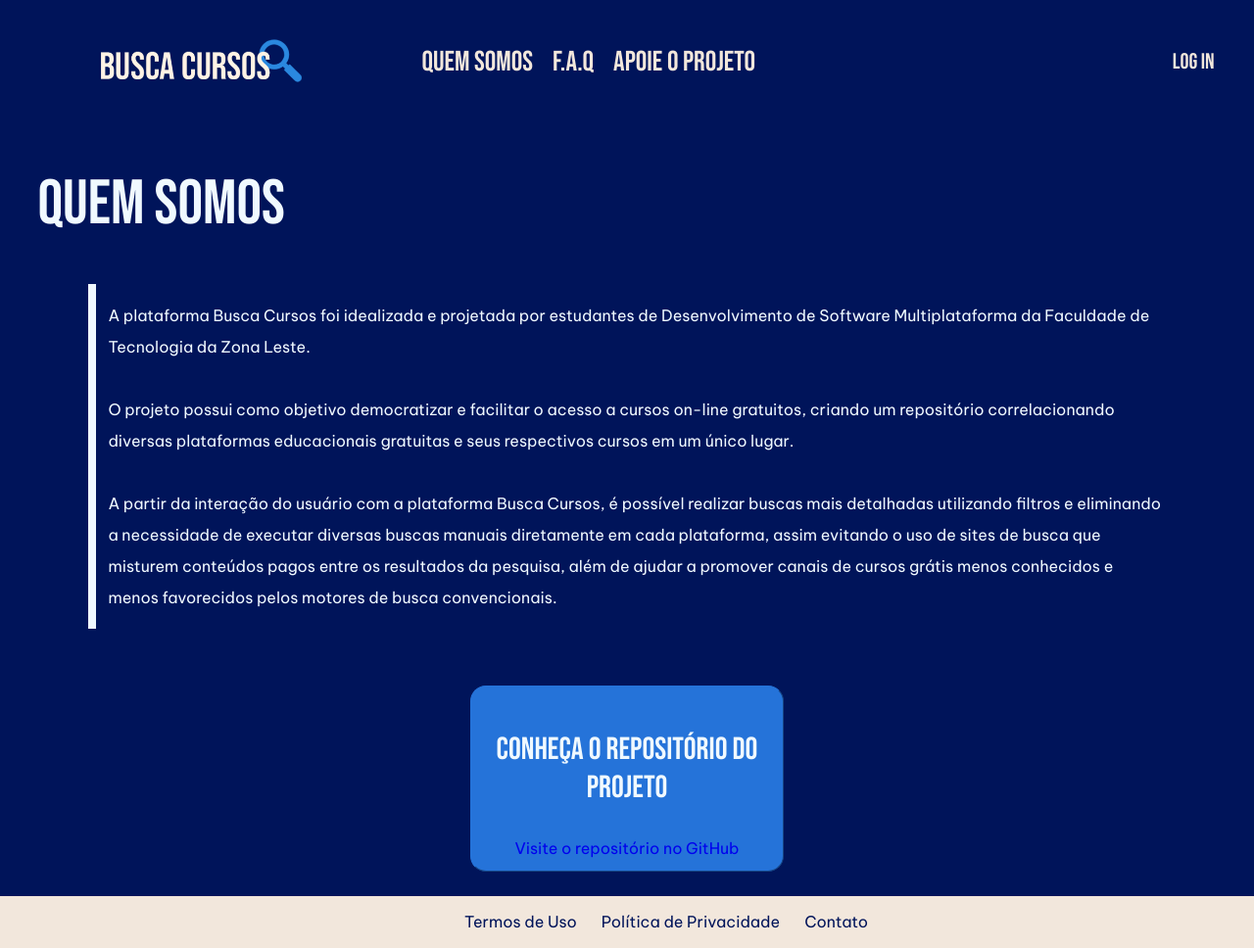
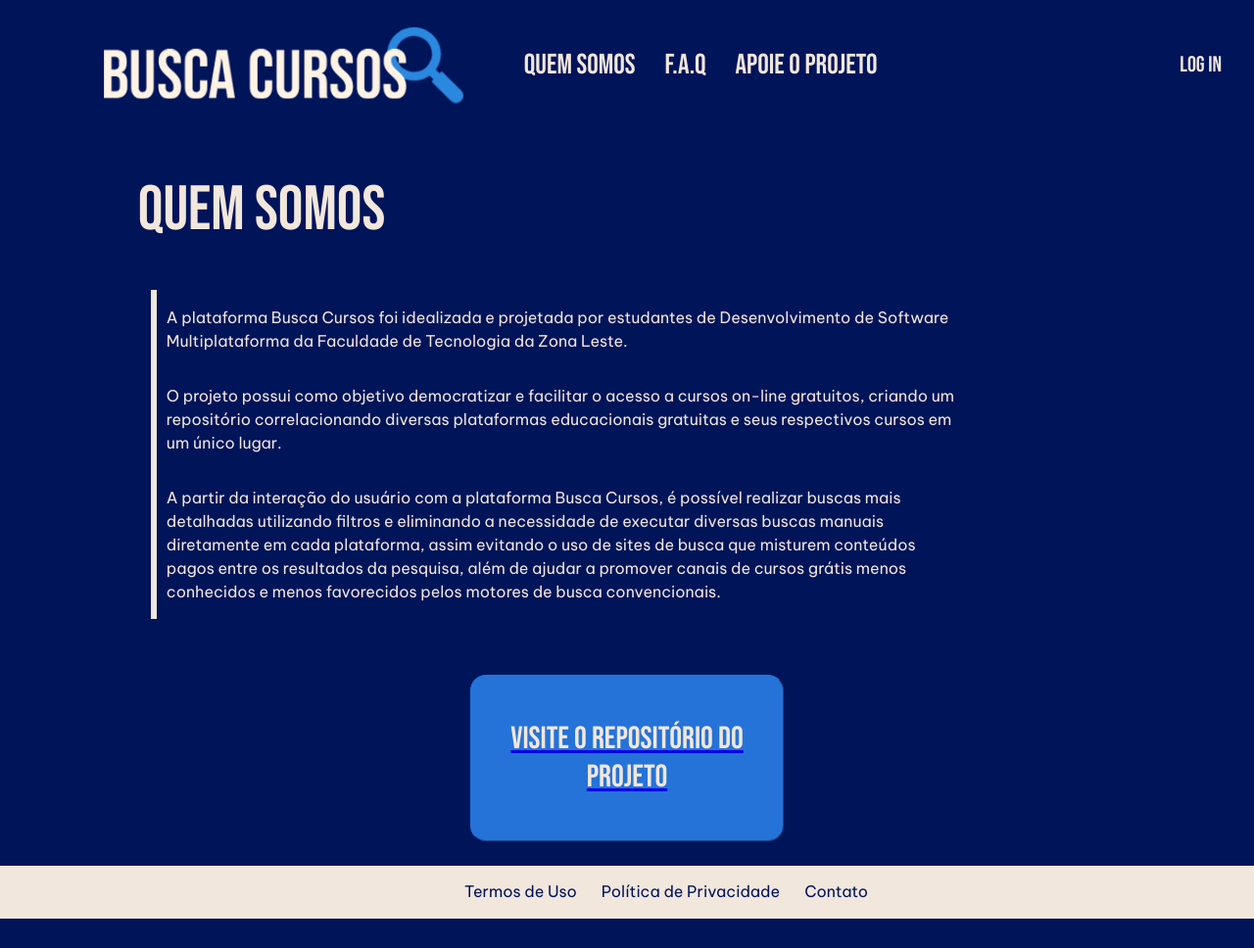
Before and after one commit to Gabidanety/ProjetoIntegrado_DSM, a PHP site: page /Pages/quemSomos.html in a window 1280 px wide; the page is wider, and only the part inside the window is pictured. Shown: that part at 98% size. After the commit the page ends 938 px from the top of that part, so only its background shows below. Run offline with PHP 8.4, Linux system fonts and the light colour scheme.

Commit message:
[styles] Ajustes nos títulos e textos

```diff
--- a/Css/quemSomos.css
+++ b/Css/quemSomos.css
@@ -21,25 +21,11 @@
     --branco-bege: #F2E7DC;
 }
 
-h1{
+h1, h2, h3, h4{
     font-family: bebas;
 }
-h2{
-    font-family: bebas;
-}
-h3{
-    font-family: bebas;
-}
-h4{
-    font-family: bebas;
-}
-a{
-    font-family: vietnam;
-}
-p{
-    font-family: vietnam;
-}
-input{
+
+a, p, input{
     font-family: vietnam;
 }
 
@@ -54,6 +40,8 @@ body {
 }
 
 .div_container{
+    width: 100%;
+    background-color: var(--azul-escuro);
     height: 100%;
 
 }
@@ -62,42 +50,38 @@ body {
 
 header{
     width: 100%;
-    height: 20%;
+    height: 120px;
     display: flex;
     justify-content: space-between;
     align-items: center;
     padding: 0.5%;
-    bottom: 0;
 }
 
 .div-logo{
     display: flex;
-    align-items: center;
-    gap: 10px;
-    padding: 0 20px;
-    width: 20%;
 
 }
 
 .div-logo img{
     width: 80%;
     height: 100%;
-    margin-left: 30%;
+    margin-left: 100px;
+    display: flex;
+    flex-wrap: wrap;
 }
 
 /* NAVE */
 nav{
     display: flex;
-    gap: 20px;
+    flex-wrap: wrap;
     width: 70%;
-    justify-content: center;
     align-items: center;
-    height: 20%;
 }
 nav ul{
     list-style: none;
     display: flex;
-    gap: 20px;
+    gap: 30px;
+    margin-left: 30px;
 }
 nav a{
     text-decoration: none;
@@ -146,9 +130,9 @@ main{
 
 }
 .div-titulo h1{
-    color: var(--branco);
+    color: var(--branco-bege);
     font-size: 4.0rem;
-   padding-left: 3%;
+    padding-left: 11%;
 }
 /* .div-titulo img{
    width: 4%;
@@ -161,21 +145,20 @@ main{
 /* TEXTO */
 
 .div-texto{
-    width: 100%;
+    width: 80%;
     height: 50%;
     display: flex;
     flex-direction: column;
-    border-left: 8px solid var(--branco);
-    margin-left: 7%; /* Espaço entre a borda e o texto */
-    background-color: transparent;
+    border-left: 6px solid var(--branco-bege);
+    margin-left: 12%; /* Espaço entre a borda e o texto */
+
 
 }
 .div-texto p{
-    color: var(--branco);
-    font-size: 1.0rem;
+    color: var(--branco-bege);
     padding-left: 1%;
-    padding-right: 15%;
-    line-height: 2.0;
+    padding-right: 20%;
+    line-height: 1.5;
 
 }
 /* Botao */
@@ -206,18 +189,16 @@ main{
 .div-button button h3{
     font-size: 2.0rem;
     font-weight: 900;
+    color: var(--branco-bege);
+    text-decoration: none;
+}
 
-}
-.div-button button a{
-    font-size: 1.0rem;
-    text-decoration: none;
-
-}
 .div-button button a:hover{
-    color: var(--branco);
+    color: var(--branco-bege);
     transition: 0.3s;
     font-weight: 700;
     font-size: 1.1rem;
+    text-decoration: none;
 }
 
 /* FOOTER */
--- a/Pages/apoieProjeto.html
+++ b/Pages/apoieProjeto.html
@@ -40,7 +40,9 @@
 
         </header>
         <main>
-            <h1>Apoie o projeto</h1>
+            <div class="div-tituloBranco">
+                <h1>Apoie o projeto</h1>
+            </div>
         </main>
 
      <!-- FOOTER -->
--- a/Pages/quemSomos.html
+++ b/Pages/quemSomos.html
@@ -69,11 +69,9 @@
             <!-- Botao -->
 
             <div class="div-button">
-                <button>
-                    <h3>conheça o repositório do projeto</h3>
-                    <a href="https://github.com/Dorettto/ProjetoIntegrado_DSM" target="_blank"
+                <button><a href="https://github.com/Dorettto/ProjetoIntegrado_DSM" target="_blank"
                         rel="noopener noreferrer">
-                        Visite o repositório no GitHub
+                    <h3>visite o repositório do projeto</h3>
                     </a>
                 </button>
             </div>
```
Also changed, not shown: Css/PolPrivacidade.css (deleted, +0 -166 lines), Css/styles.css (+33 -2 lines), Pages/PolPrivacidade.html (+7 -3 lines), Pages/faq.html (+9 -2 lines).
